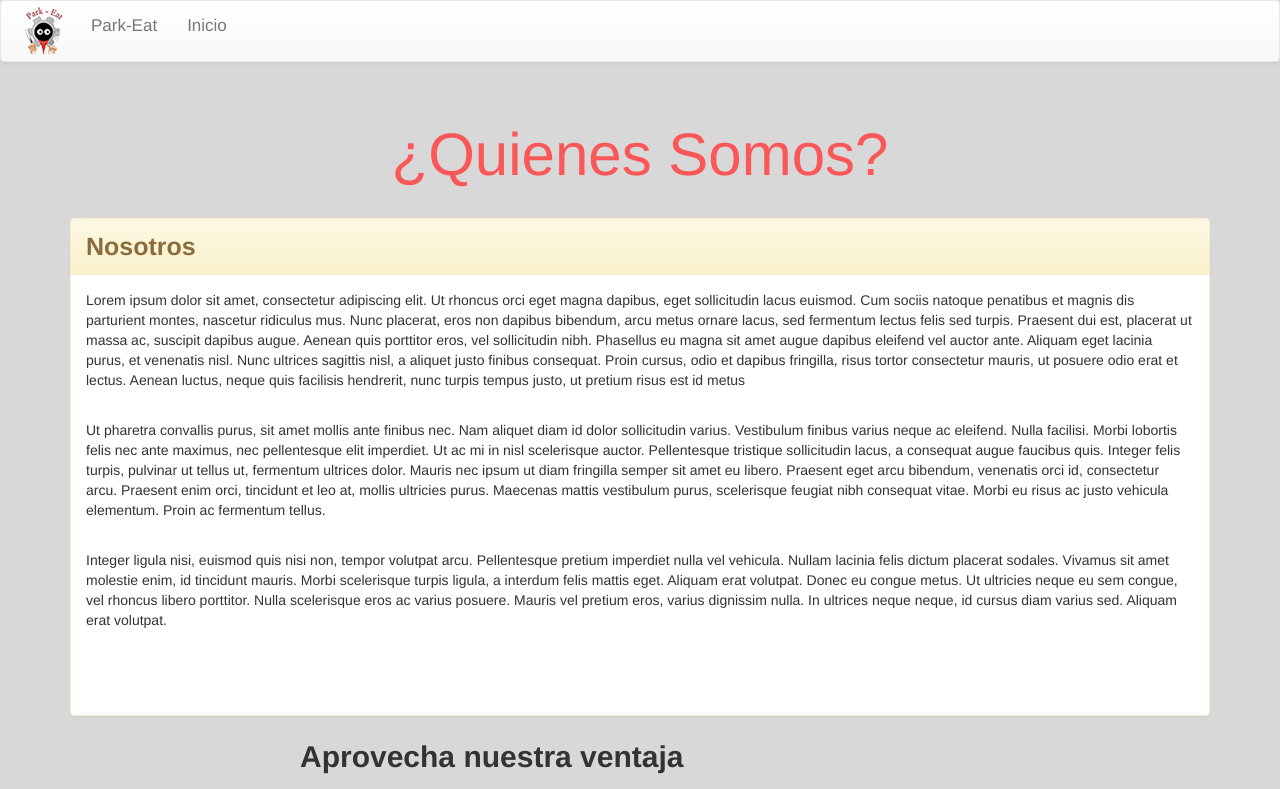
After one commit to iosusam/ARO-Grupo3, a PHP site: page /templates/acercade.html in a window 1280 px wide. The commit adds this page. Shown: the top 789 px of the page. Run offline with PHP 8.4, Linux system fonts and the light colour scheme.

Commit message:
Creacion de Contacto y Acercade , creacion de sus dos estilos css, modificada imagen principal,creacion de carpeta video para pagina acercade.

```diff
--- /dev/null
+++ b/ProyectoAro/templates/acercade.html
@@ -0,0 +1,76 @@
+  <!DOCTYPE html>
+    <!--
+    To change this license header, choose License Headers in Project Properties.
+    To change this template file, choose Tools | Templates
+    and open the template in the editor.
+    -->
+<html>
+    <head>
+        <title>¿Quienes Somos?</title>
+        <meta charset="UTF-8">
+        <meta name="viewport" content="width=device-width, initial-scale=1.0">
+        <!-- Latest compiled and minified CSS -->
+        <link rel="stylesheet" href="https://maxcdn.bootstrapcdn.com/bootstrap/3.3.4/css/bootstrap.min.css">
+         <!--Optional theme-->
+        <link rel="stylesheet" href="https://maxcdn.bootstrapcdn.com/bootstrap/3.3.4/css/bootstrap-theme.min.css">
+
+        <link rel="stylesheet" type="text/css" href="estilosAcercade.css" >
+
+    </head>
+    <body>
+        <nav class="navbar navbar-default margenCabecera" role="navigation">
+            <div class="navbar-header">
+                <button type="button" class="navbar-toggle" data-toggle="collapse"
+                      data-target=".navbar-ex1-collapse">
+                    <span class="sr-only">Desplegar navegación</span>
+                    <span class="icon-bar"></span>
+                    <span class="icon-bar"></span>
+                    <span class="icon-bar"></span>
+                </button>
+                <div class="collapse navbar-collapse navbar-ex1-collapse">
+                    <ul class="nav navbar-nav">
+                        <li><img src="../imagenes/cabecera.png" class="center-block img-responsive img-rounded" alt="Imagen responsive"></li>
+                        <li><a href="#">Park-Eat</a></li>
+                        <li><a href="../Index.php">Inicio</a></li>
+                    </ul>
+                </div>
+            </div>
+        </nav>
+        <div class="cabecera">
+            <p>¿Quienes Somos?</p>
+        </div>
+        <div class="container">
+                <div class="panel panel-warning">
+                    <div class="panel-heading"><b>Nosotros</b></div>
+                        <div class="panel-body">
+                            <p>
+                               Lorem ipsum dolor sit amet, consectetur adipiscing elit. Ut rhoncus orci eget magna dapibus, eget sollicitudin lacus euismod. Cum sociis natoque penatibus et magnis dis parturient montes, nascetur ridiculus mus. Nunc placerat, eros non dapibus bibendum, arcu metus ornare lacus, sed fermentum lectus felis sed turpis. Praesent dui est, placerat ut massa ac, suscipit dapibus augue. Aenean quis porttitor eros, vel sollicitudin nibh. Phasellus eu magna sit amet augue dapibus eleifend vel auctor ante. Aliquam eget lacinia purus, et venenatis nisl. Nunc ultrices sagittis nisl, a aliquet justo finibus consequat. Proin cursus, odio et dapibus fringilla, risus tortor consectetur mauris, ut posuere odio erat et lectus. Aenean luctus, neque quis facilisis hendrerit, nunc turpis tempus justo, ut pretium risus est id metus
+                            </p>
+                            <br/>
+                            <p>
+                               Ut pharetra convallis purus, sit amet mollis ante finibus nec. Nam aliquet diam id dolor sollicitudin varius. Vestibulum finibus varius neque ac eleifend. Nulla facilisi. Morbi lobortis felis nec ante maximus, nec pellentesque elit imperdiet. Ut ac mi in nisl scelerisque auctor. Pellentesque tristique sollicitudin lacus, a consequat augue faucibus quis. Integer felis turpis, pulvinar ut tellus ut, fermentum ultrices dolor. Mauris nec ipsum ut diam fringilla semper sit amet eu libero. Praesent eget arcu bibendum, venenatis orci id, consectetur arcu. Praesent enim orci, tincidunt et leo at, mollis ultricies purus. Maecenas mattis vestibulum purus, scelerisque feugiat nibh consequat vitae. Morbi eu risus ac justo vehicula elementum. Proin ac fermentum tellus.
+                            </p>
+                            <br/>
+                            <p>
+                               Integer ligula nisi, euismod quis nisi non, tempor volutpat arcu. Pellentesque pretium imperdiet nulla vel vehicula. Nullam lacinia felis dictum placerat sodales. Vivamus sit amet molestie enim, id tincidunt mauris. Morbi scelerisque turpis ligula, a interdum felis mattis eget. Aliquam erat volutpat. Donec eu congue metus. Ut ultricies neque eu sem congue, vel rhoncus libero porttitor. Nulla scelerisque eros ac varius posuere. Mauris vel pretium eros, varius dignissim nulla. In ultrices neque neque, id cursus diam varius sed. Aliquam erat volutpat.
+                            </p><br/><br/><br/>
+                        </div>
+                </div>
+        </div>
+        <div class="tvideo">
+            <p><b>Aprovecha nuestra ventaja</b></p>
+        </div>
+        <div class="video" >
+            <div class="embed-responsive embed-responsive-16by9 center-block ">
+                <video autoplay loop class="embed-responsive-item">
+                    <source src="../video/video.mp4" type=video/mp4>
+                </video>
+            </div>
+        </div>
+        <footer class="footer navbar-bottom" >
+                <div class="pie">
+                    <p class="text-muted margen text-center"><span>© Park-Eat 2015</span></p>
+                </div>
+        </footer>
+    </body>
+</html>
--- /dev/null
+++ b/ProyectoAro/templates/estilosAcercade.css
@@ -0,0 +1,45 @@
+/*
+To change this license header, choose License Headers in Project Properties.
+To change this template file, choose Tools | Templates
+and open the template in the editor.
+*/
+/*
+    Created on : 29-mar-2015, 13:20:56
+    Author     : samuel
+*/
+body{
+    background-color: #D8D8D8;
+}
+.cabecera{
+    color: #FA5858;
+    text-align: center;
+    font-size: 60px;
+    margin-top: 50px;
+}
+.margenCabecera{
+    margin-bottom: 0px;
+}
+.nav{
+    font-size: 17px;
+}
+.container{
+    margin-top: 20px;
+}
+.panel-heading{
+    text-align: left;
+    font-size:25px;
+}
+.panel-body{
+    text-align: left;
+}
+.tvideo{
+    margin-left: 300px;
+    font-size:30px;
+}
+.video{
+    margin-left: 200px;
+    alignment-adjust: central;
+    margin-bottom: 50px;
+    width:60%;
+
+}
```
Also changed, not shown: ProyectoAro/templates/contacto.html (added, +82 -0 lines), ProyectoAro/templates/estilosContacto.css (added, +37 -0 lines), ProyectoAro/templates/estilosIndex.css (+7 -8 lines), ProyectoAro/templates/index.html (+5 -5 lines), ProyectoAro/imagenes/Log.png (added), ProyectoAro/imagenes/LogotipoSinTitulo.png (deleted), ProyectoAro/imagenes/Map-Logo.png, ProyectoAro/imagenes/cabecera.png (added), ProyectoAro/imagenes/telefono.png (added), 3 other files.
